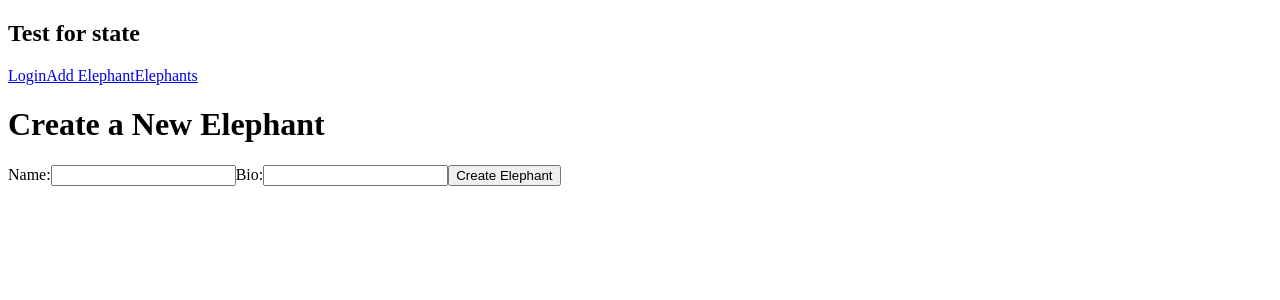
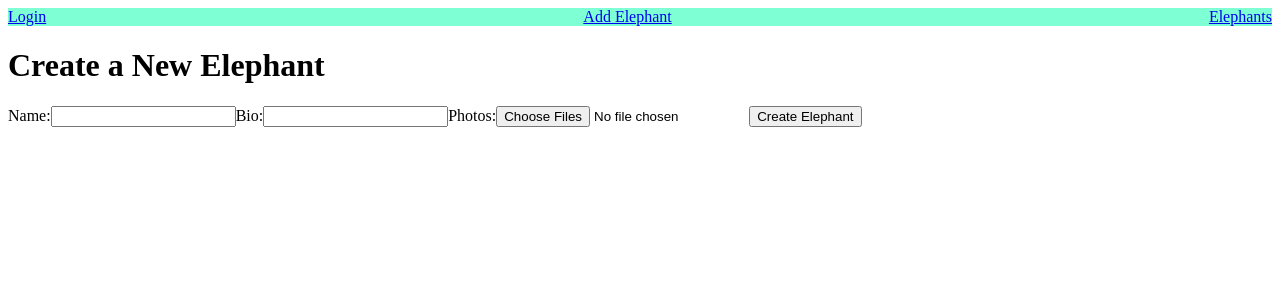
Before and after one commit to Anubliss-0/elephant-db-frontend, a React (Vite) app: page /new_elephant in a window 1280 px wide. Shown: the top 300 px of the page. Built offline with nearby package versions, Linux system fonts and the light colour scheme.

Commit message:
Added photos to elephant create/show

```diff
--- a/package.json
+++ b/package.json
@@ -14,7 +14,8 @@
     "normalize.css": "^8.0.1",
     "react": "^18.3.1",
     "react-dom": "^18.3.1",
-    "react-router-dom": "^6.26.2"
+    "react-router-dom": "^6.26.2",
+    "sass": "^1.79.5"
   },
   "devDependencies": {
     "@eslint/js": "^9.9.0",
--- a/src/App.tsx
+++ b/src/App.tsx
@@ -1,14 +1,10 @@
-import { Outlet, Link } from 'react-router-dom'
+import { Outlet } from 'react-router-dom'
+import NavBar from './components/NavBar/NavBar'
 
 function App() {
   return (
     <>
-      <div>
-        <h2>Test for state</h2>
-        <Link to={'/login'}>Login</Link>
-        <Link to={'/new_elephant'}>Add Elephant</Link>
-        <Link to={'/elephants'}>Elephants</Link>
-      </div>
+      <NavBar />
       <Outlet />
     </>
   )
--- a/src/components/Elephant/New/New.tsx
+++ b/src/components/Elephant/New/New.tsx
@@ -1,10 +1,10 @@
-import { Form } from "react-router-dom"
+import { Form } from "react-router-dom";
 
 function New() {
     return (
         <div>
             <h1>Create a New Elephant</h1>
-            <Form method="post">
+            <Form method="post" encType="multipart/form-data">
                 <label>
                     Name:
                     <input type="text" name="name" required />
@@ -14,10 +14,21 @@ function New() {
                     <input type="text" name="bio" required />
                 </label>
 
+                {/* File input for multiple files */}
+                <label>
+                    Photos:
+                    <input
+                        type="file"
+                        name="photos"  // Make sure this matches your backend's field name
+                        multiple  // Allow multiple files
+                        accept="image/*"  // Limit to image files
+                    />
+                </label>
+
                 <button type="submit">Create Elephant</button>
             </Form>
         </div>
     );
 }
 
-export default New
+export default New;
--- a/src/components/Elephant/Show/Show.tsx
+++ b/src/components/Elephant/Show/Show.tsx
@@ -11,18 +11,28 @@ function Show() {
           name: string
           bio: string
           user_id: number
+          photos: string[]
         }
       }
     }
   }
 
   const { id, name, bio } = elephant.data.attributes
-
+  console.log(elephant)
   return (
     <div>
       <h1>{name}</h1>
       <p>ID: {id}</p>
       <p>Bio: {bio}</p>
+      {elephant.data.attributes.photos.length > 0 ? (
+        <div>
+          {elephant.data.attributes.photos.map((photoUrl, index) => (
+            <img key={index} src={photoUrl} alt={`Elephant photo ${index + 1}`} />
+          ))}
+        </div>
+      ) : (
+        <p>No photos available</p>
+      )}
 
       <Form method="delete">
         <button type="submit">Delete</button>
--- /dev/null
+++ b/src/components/NavBar/NavBar.module.scss
@@ -0,0 +1,6 @@
+.navBar {
+    width: 100%;
+    background-color: aquamarine;
+    display: flex;
+    justify-content: space-between;
+}
--- /dev/null
+++ b/src/components/NavBar/NavBar.tsx
@@ -0,0 +1,14 @@
+import { Link } from "react-router-dom"
+import styles from "./NavBar.module.scss"
+
+function NavBar() {
+    return (
+        <div className={styles.navBar}>
+            <Link to={'/login'}>Login</Link>
+            <Link to={'/new_elephant'}>Add Elephant</Link>
+            <Link to={'/elephants'}>Elephants</Link>
+        </div>
+    )
+}
+
+export default NavBar
--- a/src/main.tsx
+++ b/src/main.tsx
@@ -6,5 +6,5 @@ import router from './routes/mainRouter.tsx'
 createRoot(document.getElementById('root')!).render(
   <StrictMode>
     <RouterProvider router={router} />
-  </StrictMode>,
+  </StrictMode>
 )
--- a/src/routes/elephantRoutes.tsx
+++ b/src/routes/elephantRoutes.tsx
@@ -74,13 +74,14 @@ const elephantRoutes = [
       const formData = await request.formData()
       const name = formData.get("name")
       const bio = formData.get("bio")
+      const photos = formData.getAll("photos") as File[]
 
       if (typeof name !== "string" || typeof bio !== "string") {
         throw new Error("Invalid form data")
       }
 
       try {
-        const response = await createElephant({ name, bio })
+        const response = await createElephant({ name, bio, photos })
         const newElephantId = response.data.data.id
         return redirect(`/elephants/${newElephantId}`)
       } catch (error) {
@@ -89,6 +90,6 @@ const elephantRoutes = [
       }
     }
   }
-];
+]
 
 export default elephantRoutes
--- a/src/utils/api.ts
+++ b/src/utils/api.ts
@@ -26,9 +26,20 @@ export const deleteElephant = async (id: string) => {
 }
 
 // Create new elephant
-export const createElephant = async (elephantData: { name: string; bio: string }) => {
-  return axios.post(`${baseURL}/elephants`, {
-    elephant: elephantData,
+export const createElephant = async (elephantData: { name: string; bio: string; photos: File[] }) => {
+  const formData = new FormData()
+
+  formData.append('elephant[name]', elephantData.name)
+  formData.append('elephant[bio]', elephantData.bio)
+
+  elephantData.photos.forEach((photo) => {
+    formData.append('elephant[photos][]', photo)
+  })
+
+  return axios.post(`${baseURL}/elephants`, formData, {
+    headers: {
+      'Content-Type': 'multipart/form-data'
+    },
   })
 }
 
```
Also changed, not shown: 1 other file (tests, documents, lock files or other folders).
